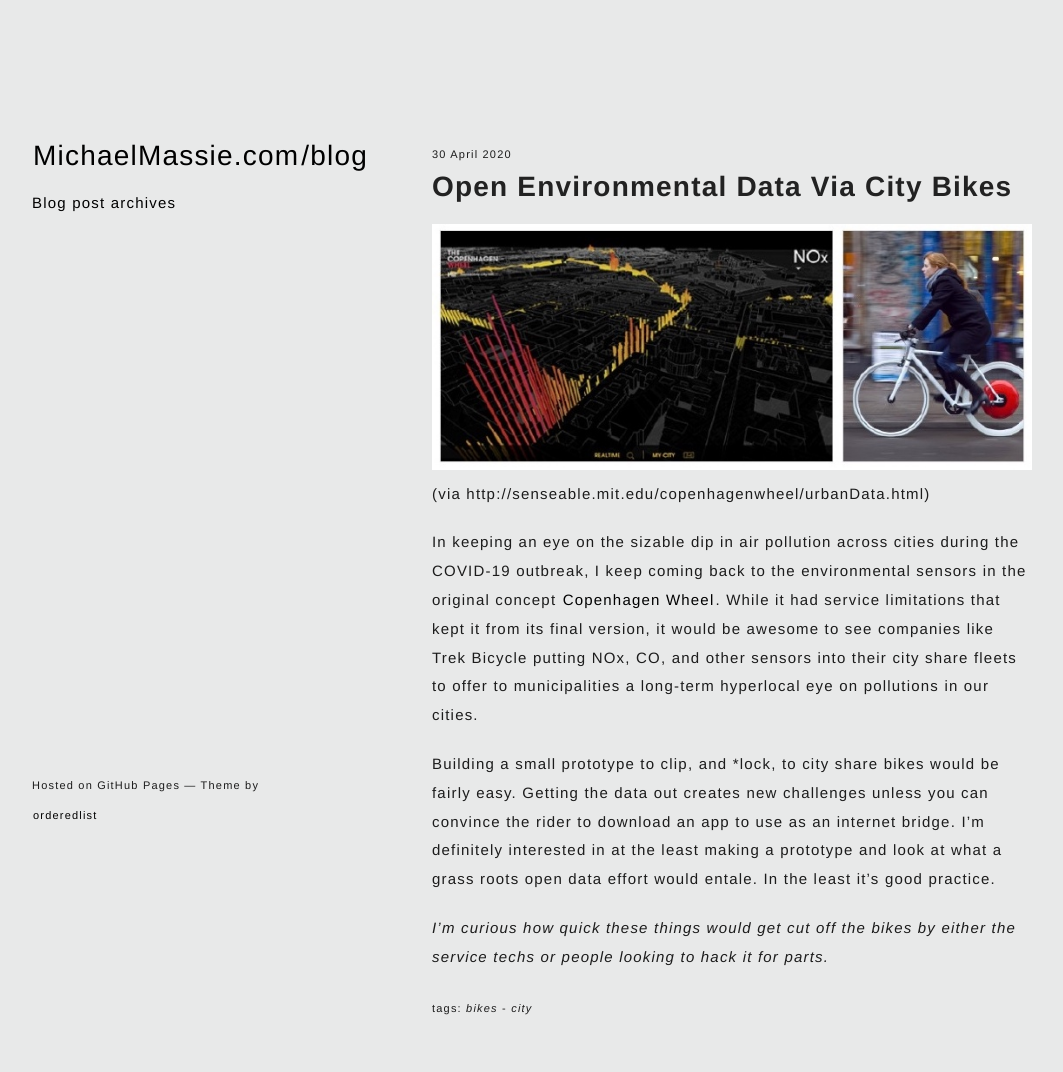
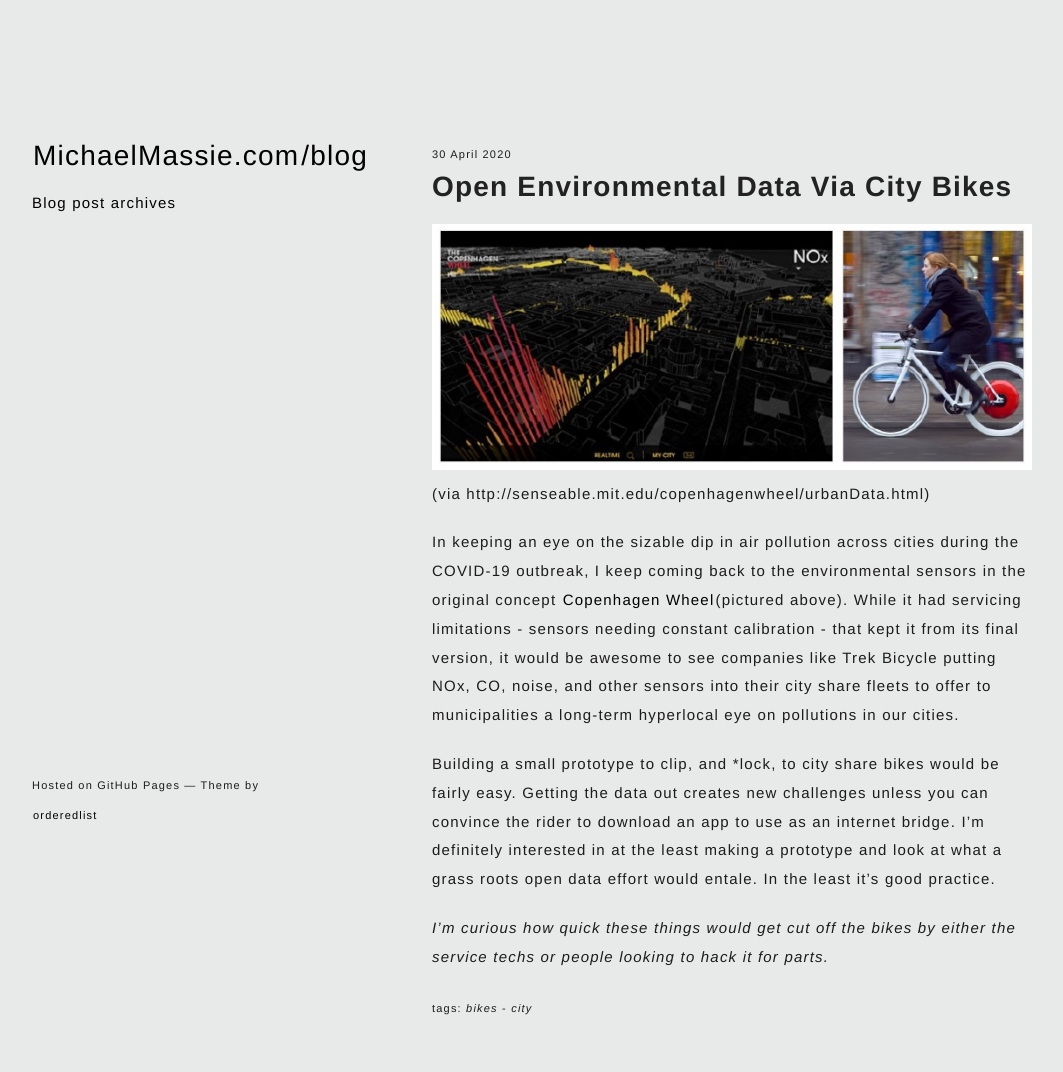
Before and after one commit to mmassie/mmassie.github.io, a Jekyll site: the page built from _posts/2020-04-30-Open-Environmental-Data-Via-City-Bikes.md, in a window 1280 px wide. Shown: the whole page, without its empty margins (108-1171 px from the left). Built offline with Jekyll 4.4.1, drawn with Linux system fonts in a browser that asks for light colours.

```diff
--- a/_posts/2020-04-30-Open-Environmental-Data-Via-City-Bikes.md
+++ b/_posts/2020-04-30-Open-Environmental-Data-Via-City-Bikes.md
@@ -6,7 +6,7 @@ tags: bikes city
 ![Copenhagen Wheel](https://michaelmassie.com/assets/img/sustainabilityBike.jpg)
 (via http://senseable.mit.edu/copenhagenwheel/urbanData.html)
 
-In keeping an eye on the sizable dip in air pollution across cities during the COVID-19 outbreak, I keep coming back to the environmental sensors in the original concept [Copenhagen Wheel](http://senseable.mit.edu/copenhagenwheel/urbanData.html). While it had service limitations that kept it from its final version, it would be awesome to see companies like Trek Bicycle putting NOx, CO, and other sensors into their city share fleets to offer to municipalities a long-term hyperlocal eye on pollutions in our cities.
+In keeping an eye on the sizable dip in air pollution across cities during the COVID-19 outbreak, I keep coming back to the environmental sensors in the original concept [Copenhagen Wheel](http://senseable.mit.edu/copenhagenwheel/urbanData.html)(pictured above). While it had servicing limitations - sensors needing constant calibration - that kept it from its final version, it would be awesome to see companies like Trek Bicycle putting NOx, CO, noise, and other sensors into their city share fleets to offer to municipalities a long-term hyperlocal eye on pollutions in our cities.
 
 Building a small prototype to clip, and *lock, to city share bikes would be fairly easy. Getting the data out creates new challenges unless you can convince the rider to download an app to use as an internet bridge. I'm definitely interested in at the least making a prototype and look at what a grass roots open data effort would entale. In the least it's good practice.
 
```
Also changed, not shown: _posts/2020-06-11-@Home-&-Away.md (added, +21 -0 lines), assets/img/homeSketchNotes.jpeg (added), 2 other files.
